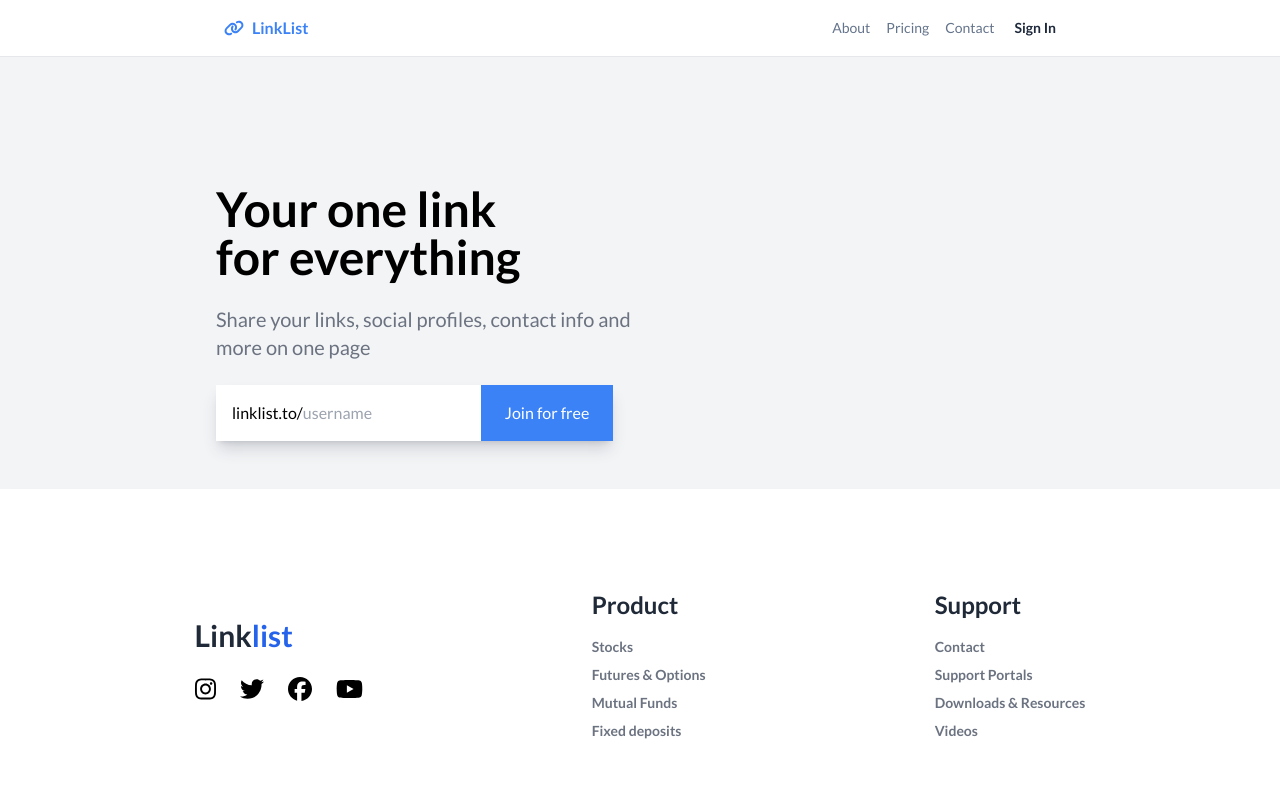
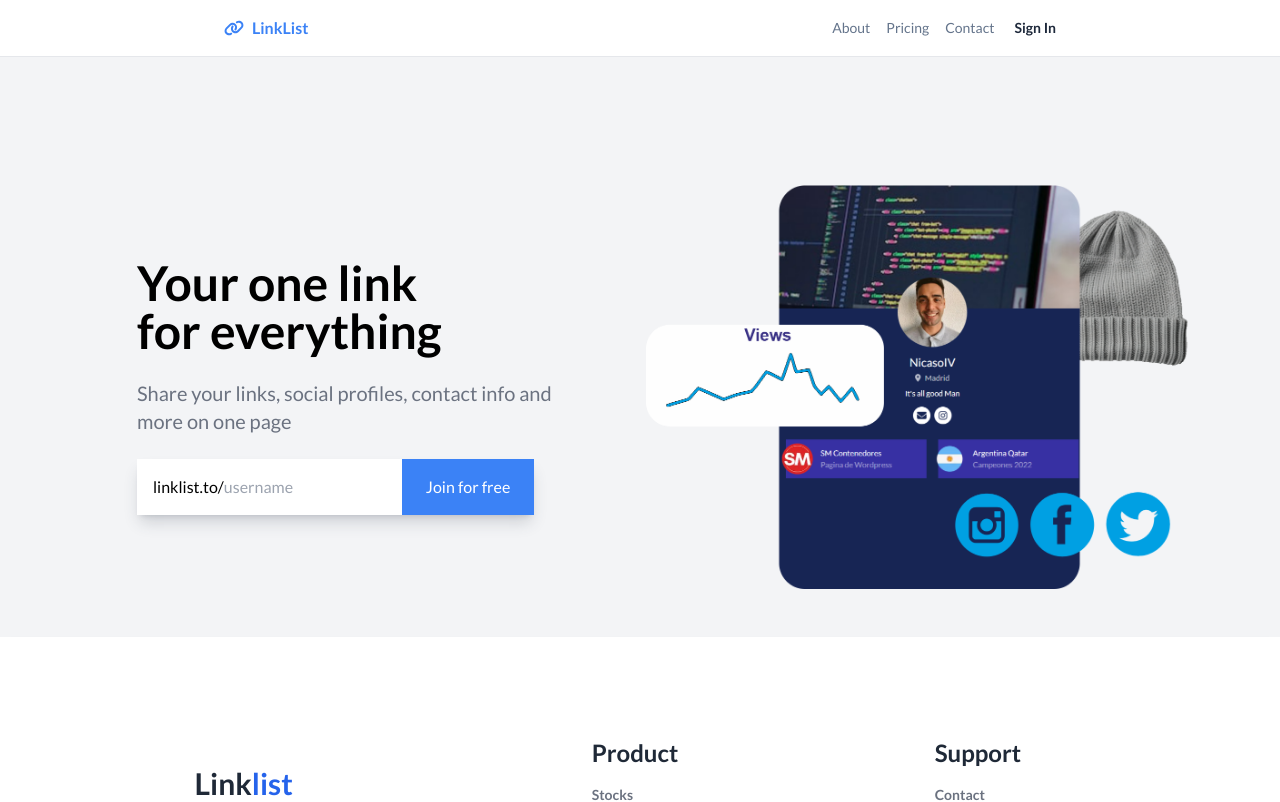
Before and after one commit to NicolasMendoza92/LinkTree-Clone, a Next.js app: page / in a window 1280 px wide. Shown: the top 802 px of the page. Built offline with nearby package versions, Linux system fonts and the light colour scheme; no server answers.

Commit message:
styles changes

```diff
--- a/src/app/(app)/layout.js
+++ b/src/app/(app)/layout.js
@@ -4,7 +4,7 @@ import {Lato} from 'next/font/google'
 const lato = Lato({ subsets: ['latin'], weight: ['400','700'] })
 
 export const metadata = {
-  title: 'Create Next App',
+  title: 'Dashboard page',
   description: 'Generated by create next app',
 }
 
--- a/src/app/(page)/[uri]/layout.js
+++ b/src/app/(page)/[uri]/layout.js
@@ -5,7 +5,7 @@ import '../../globals.css'
 const lato = Lato({ subsets: ['latin'], weight: ['400', '700'] })
 
 export const metadata = {
-  title: 'Create Next App',
+  title: 'Own page',
   description: 'Generated by create next app',
 }
 
--- a/src/app/(website)/about/page.js
+++ b/src/app/(website)/about/page.js
@@ -16,6 +16,10 @@ export default function AboutPage() {
               Different Link Apps, integrations and visual styles can help you create a Linktree that looks and feels like you and your brand.
               Explore our library of custom templates to grow and connect with your audience even more easily!
             </h2>
+            <h2 className='text-gray-500 text-xl mt-6'>
+              Different Link Apps, integrations and visual styles can help you create a Linktree that looks and feels like you and your brand.
+              Explore our library of custom templates to grow and connect with your audience even more easily!
+            </h2>
           </div>
           <div>
             <Image src={aboutImg} width={800} height={600} alt={'avatar'} priority={true} />
--- a/src/app/(website)/layout.js
+++ b/src/app/(website)/layout.js
@@ -7,7 +7,7 @@ import Footer from '@/components/Footer'
 const lato = Lato({ subsets: ['latin'], weight: ['400', '700'] })
 
 export const metadata = {
-  title: 'Create Next App',
+  title: 'Link Tree clone',
   description: 'Generated by create next app',
 }
 
--- a/src/app/(website)/page.js
+++ b/src/app/(website)/page.js
@@ -1,13 +1,19 @@
 import HeroForm from "@/components/forms/HeroForm";
 import { authOptions } from "../api/auth/[...nextauth]/route";
 import { getServerSession } from "next-auth";
+import Image from "next/image";
 
 
 export default async function Home() {
   const session = await getServerSession(authOptions);
+
+  const homeImg = '/images/design_web_link.png'
+
   return (
-      <section className='p-6 pt-32 max-w-4xl mx-auto'>
-        <div className='max-w-md mb-6'>
+    <section className='p-6 pt-32 max-w-6xl mx-auto'>
+      <div className="grid grid-cols-1 items-center gap-3 mx-auto md:grid-cols-2">
+        <div className="mx-auto">
+          <div className='max-w-md  mb-6'>
             <h1 className='text-5xl font-bold'>
               Your one link  <br /> for everything
             </h1>
@@ -15,7 +21,13 @@ export default async function Home() {
               Share your links, social profiles, contact info and more on one page
             </h2>
           </div>
-        <HeroForm user={session?.user}/>
+          <HeroForm user={session?.user} />
+        </div>
+        <div>
+          <Image src={homeImg} width={800} height={600} alt={'homeImg'} priority={true} />
+        </div>
+      </div>
+
     </section>
   )
 }
```
Also changed, not shown: public/images/design_web_link.png (added). Lines whose indentation alone changed are shown as unchanged.
